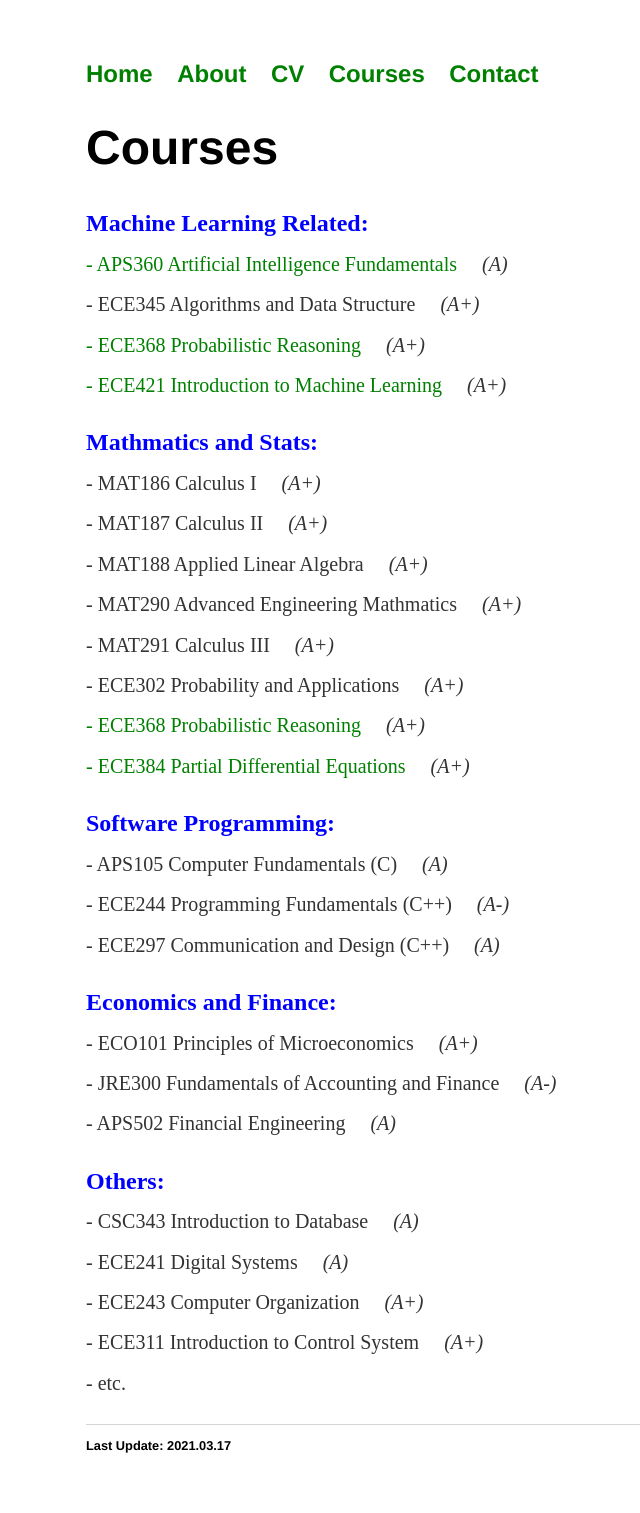
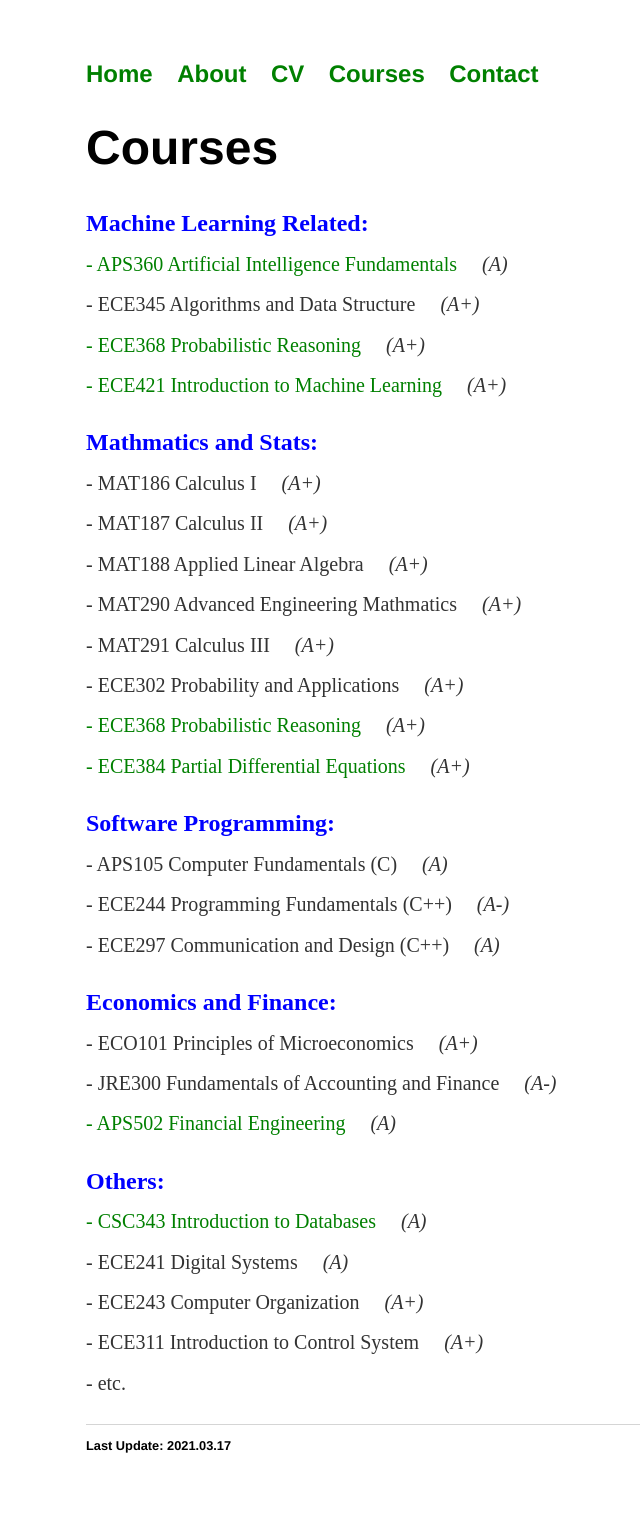
Before and after one commit to ljn1999/ljn1999.github.io, a Jekyll site: the page built from courses/index.html, in a window 1280 px wide. Shown: the whole page, without its empty margins (106-746 px from the left). Built offline with Jekyll 4.4.1, drawn with Linux system fonts in a browser that asks for light colours.

Commit message:
Update index.html

```diff
--- a/courses/index.html
+++ b/courses/index.html
@@ -64,10 +64,12 @@ a:active {
 
   <br><sub> - ECO101 Principles of Microeconomics &nbsp;&nbsp;&nbsp;&nbsp;<em>(A+)</em>
   <br> - JRE300 Fundamentals of Accounting and Finance &nbsp;&nbsp;&nbsp;&nbsp;<em>(A-)</em>
-  <br> - APS502 Financial Engineering &nbsp;&nbsp;&nbsp;&nbsp;<em>(A)</em></sub></p>
+  <br><a href="https://github.com/ljn1999/APS502-Financial-Engineering">
+      - APS502 Financial Engineering</a> &nbsp;&nbsp;&nbsp;&nbsp;<em>(A)</em></sub></p>
 
   <p><font size="5" color="blue"><b>Others:</b></font>
-  <br><sub> - CSC343 Introduction to Database &nbsp;&nbsp;&nbsp;&nbsp;<em>(A)</em>
+  <br><sub><a href="https://github.com/ljn1999/CSC343-Introduction-to-Databases">
+      - CSC343 Introduction to Databases</a> &nbsp;&nbsp;&nbsp;&nbsp;<em>(A)</em>
   <br> - ECE241 Digital Systems &nbsp;&nbsp;&nbsp;&nbsp;<em>(A)</em>
   <br> - ECE243 Computer Organization &nbsp;&nbsp;&nbsp;&nbsp;<em>(A+)</em>
   <br> - ECE311 Introduction to Control System &nbsp;&nbsp;&nbsp;&nbsp;<em>(A+)</em>
```
